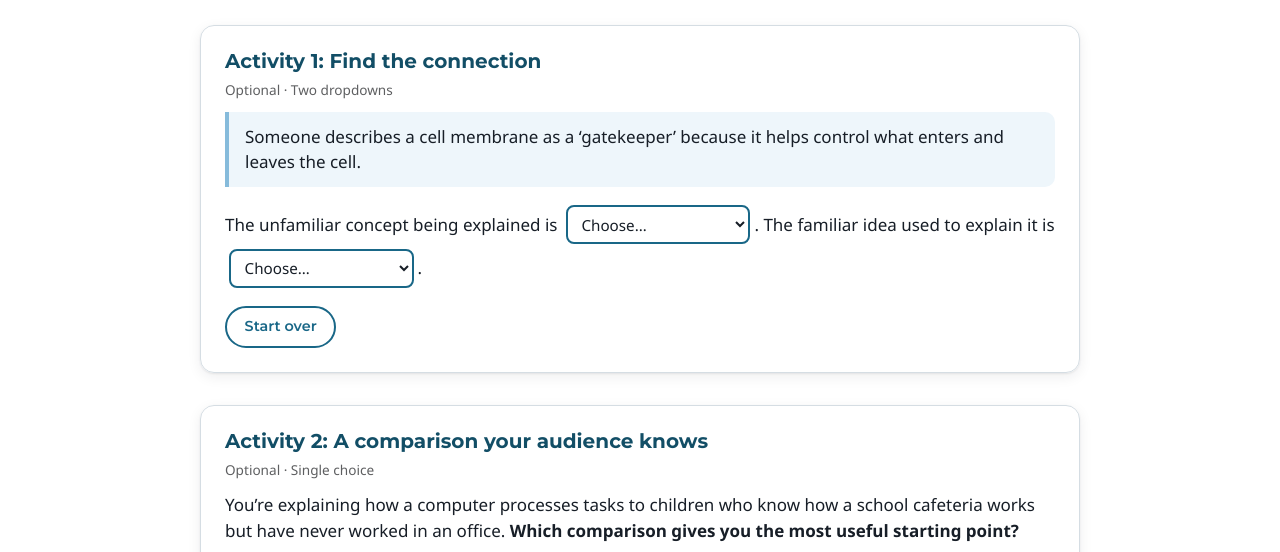
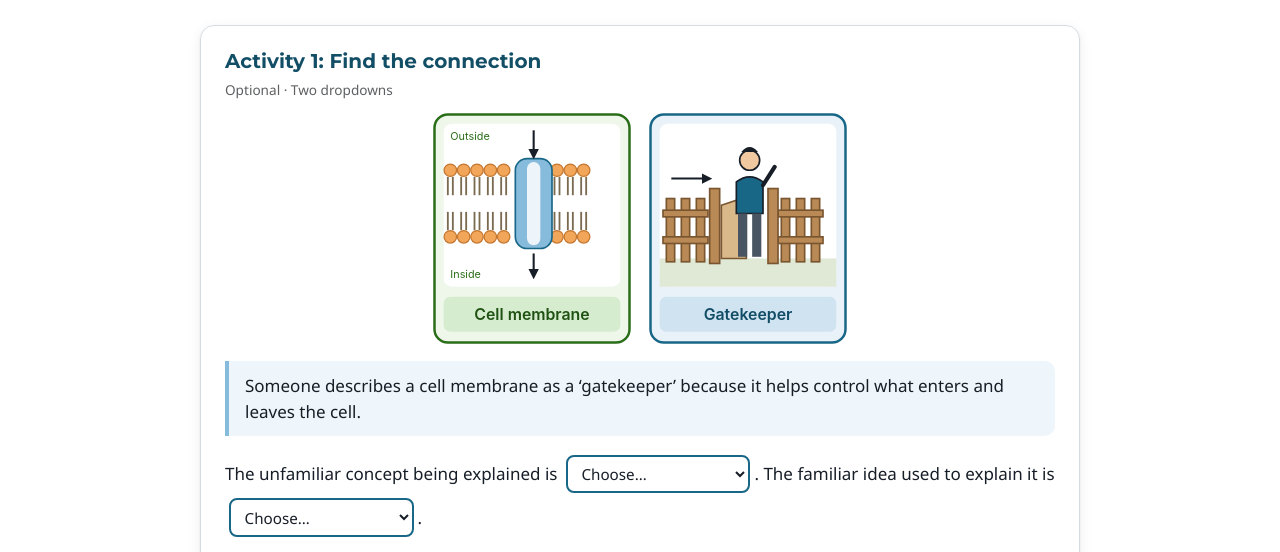
Before and after one commit to lanma-Rice/SciComm-Coursera-interactives, a plain HTML site: page c1/m4/l4-2/index.html in a window 1280 px wide. Shown: the part 203-755 px from the top of the page. Drawn offline with Linux system fonts and the light colour scheme.

Commit message:
4.2 Activity 1: add cell membrane and gatekeeper cards in M4 deck card style
Co-Authored-By: Claude Opus 5.5 <noreply@anthropic.com>
Claude-Session: https://claude.ai/code/session_01XVdsfCidwDjqJPriHdWgT6

```diff
--- a/assets/css/scicomm.css
+++ b/assets/css/scicomm.css
@@ -482,3 +482,5 @@ body {
   .sc-activity { padding: 1rem; }
   .sc-hero { padding: 1rem 1.1rem; }
 }
+.sc-cards { display: flex; justify-content: center; gap: 1rem; flex-wrap: wrap; }
+.sc-cards img { width: 200px; max-width: 45%; height: auto; border-radius: 0; }
--- a/c1/m4/l4-2/data.js
+++ b/c1/m4/l4-2/data.js
@@ -1,4 +1,5 @@
 /* Course 1 · Module 4 · Lecture 4.2: Use Metaphors
+   Activity 1 cards: drawn by Claude in the style of the M4 deck (slide 6).
    Source: Course I Ungraded Assessments doc. */
 window.LECTURE = {
   id: "c1/m4/l4-2",
@@ -6,6 +7,7 @@ window.LECTURE = {
     {
       title: "Activity 1: Find the connection",
       meta: "Optional · Two dropdowns",
+      figure: "<figure><div class=\"sc-cards\"><img src=\"../../../assets/img/c1-l4-2-cell-membrane.svg\" width=\"240\" height=\"280\" alt=\"Card labeled Cell membrane: a double row of membrane molecules with a channel in the middle, and arrows showing material passing from outside the cell to inside.\"><img src=\"../../../assets/img/c1-l4-2-gatekeeper.svg\" width=\"240\" height=\"280\" alt=\"Card labeled Gatekeeper: a person standing at an open gate in a fence, with an arrow showing something approaching the gate.\"></div></figure>",
       context: "<p>Someone describes a cell membrane as a ‘gatekeeper’ because it helps control what enters and leaves the cell.</p>",
       steps: [{
         type: "fill",
```
Also changed, not shown: assets/img/c1-l4-2-cell-membrane.svg (added), assets/img/c1-l4-2-gatekeeper.svg (added).
